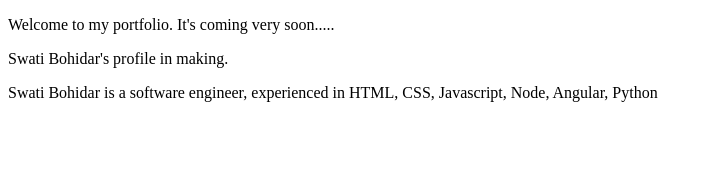
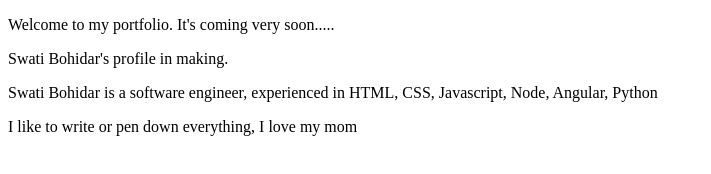
Before and after one commit to kul-swat/swatibohidar-profile, a plain HTML site: page index.html in a window 1280 px wide. Shown: the whole page, without its empty margins (0-711 px from the left). Drawn offline with Linux system fonts and the light colour scheme.

Commit message:
feat:added hobies and interest

```diff
--- a/index.html
+++ b/index.html
@@ -10,5 +10,6 @@
     <p>Welcome to my portfolio. It's coming very soon..... </p>
     <p>Swati Bohidar's profile in making. </p>
     <p>Swati Bohidar is a software engineer, experienced in HTML, CSS, Javascript, Node, Angular, Python</p>
+    <p>I like to write or pen down everything, I love my mom</p>
 </body>
 </html>
```
